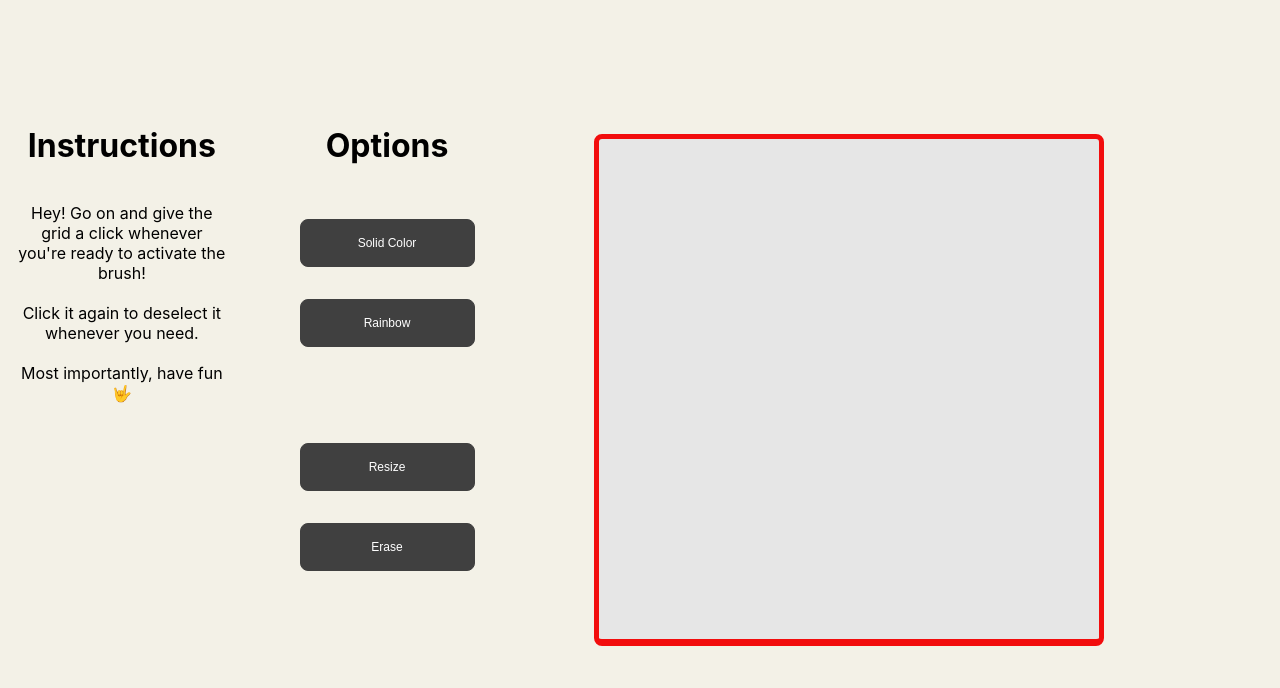
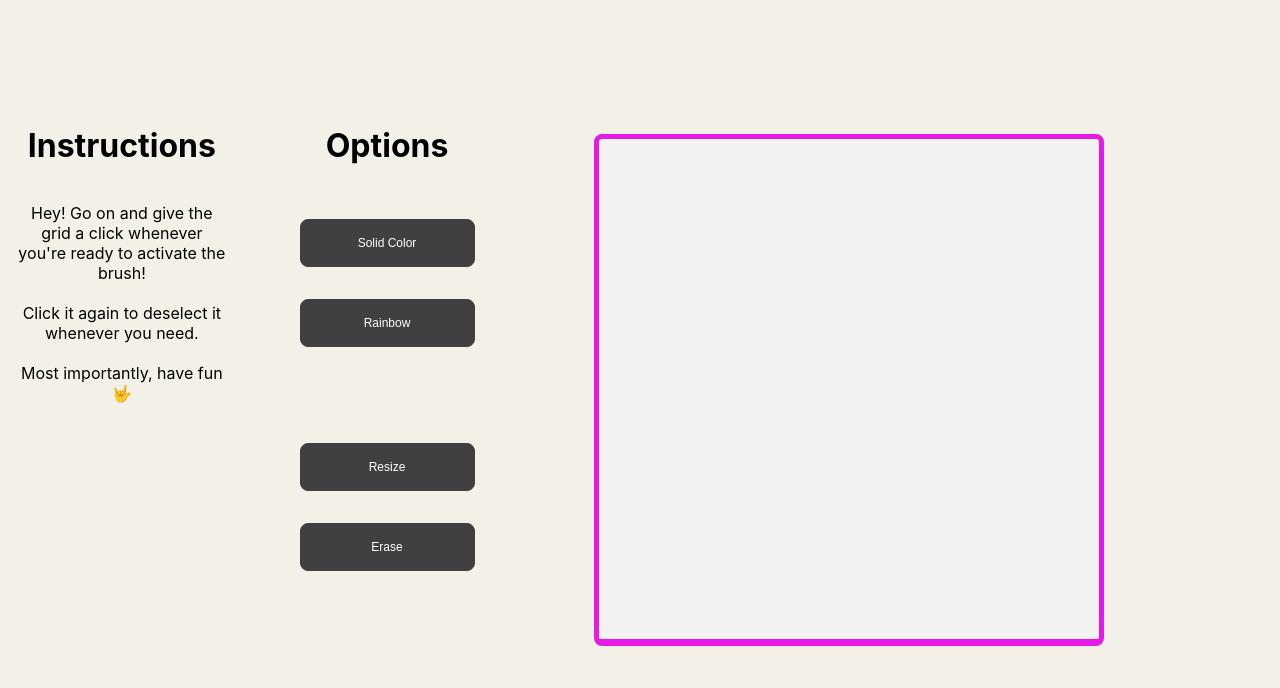
Before and after one commit to braedonwatkins/etch-a-sketch, a plain HTML site: page index.html in a window 1280 px wide. Both pictures are taken after a click on the element 849 px from the left and 389 px from the top of the page. Shown: the top 688 px of the page. Drawn offline with Linux system fonts and the light colour scheme.

Commit message:
highlight border on activation

```diff
--- a/script.js
+++ b/script.js
@@ -71,6 +71,11 @@ function colorCell(e) {
 
 function toggleActive(e) {
     mouse.classList.toggle("active");
+
+    if(mouse.classList.contains("active")){
+        grid.style.borderColor =  "hsl(300, 80%, 50%)";
+    }
+    else {grid.style.borderColor = "";}
     // console.log(`${mouse.classList}`);
 }
 
--- a/styles.css
+++ b/styles.css
@@ -119,7 +119,7 @@ button:active {
     grid-template-rows: repeat(0, auto);
     grid-auto-flow: column;
 
-    background-color: hsl(0, 0%, 90%);
+    background-color: hsl(0, 0%, 95%);
 
     border: solid  5px hsl(0, 90%, 50%);
     border-bottom: solid 7.5px hsl(0,90%,50%);
```
